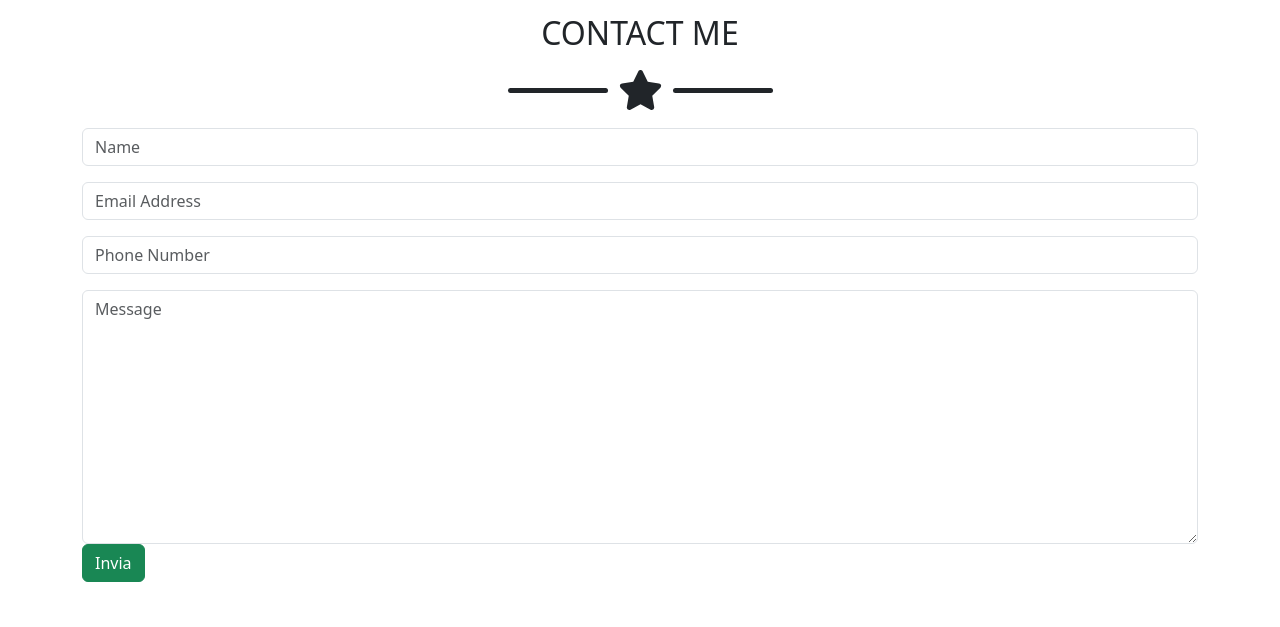
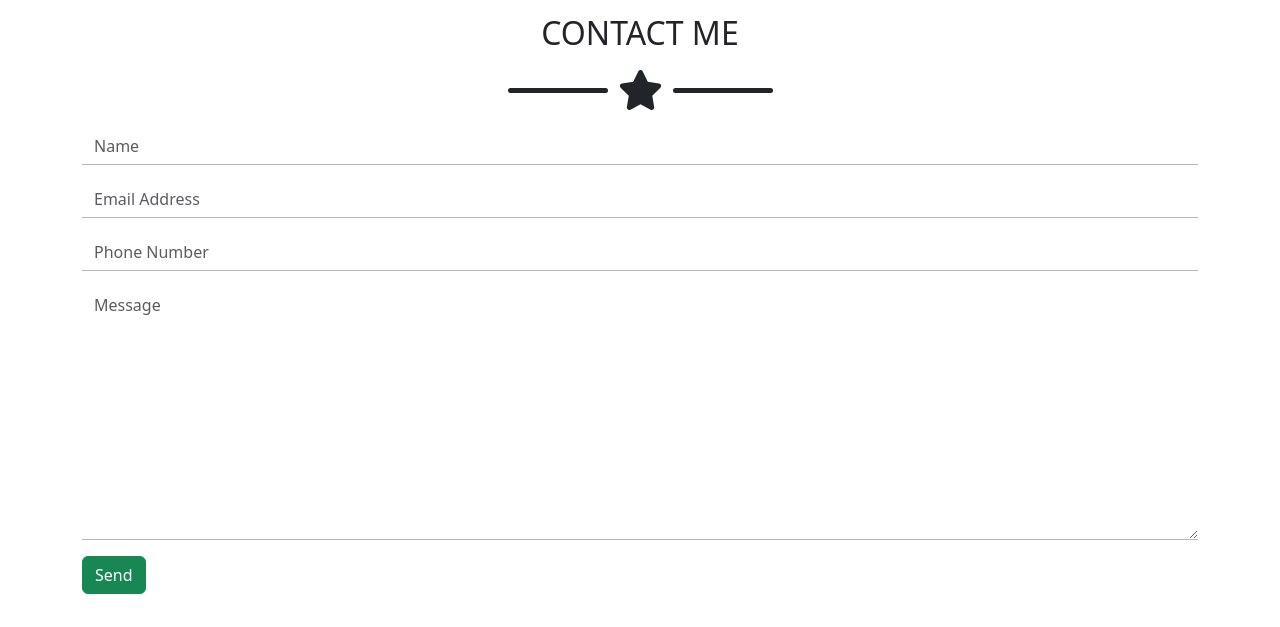
Before and after one commit to Hycarus/html-css-bootstrap-freelancer, a plain HTML site: page index.html in a window 1280 px wide. Shown: the part 1720-2347 px from the top of the page. Drawn offline with nearby package versions, Linux system fonts and the light colour scheme.

Commit message:
changed form style

```diff
--- a/css/style.css
+++ b/css/style.css
@@ -25,3 +25,11 @@
     font-size: 5em;
     font-weight: bold;
 }
+
+.my-form-control{
+    border-bottom: 1px solid rgba(0, 0, 0, 0.284);
+    border-top: none;
+    border-right: none;
+    border-left: none;
+    border-radius: 0%;
+}
--- a/index.html
+++ b/index.html
@@ -159,16 +159,16 @@
             </div>
             <form>
                 <div class="mb-3">
-                    <input type="text" class="form-control" placeholder="Name">
+                    <input type="text" class="form-control my-form-control" placeholder="Name">
                 </div>
                 <div class="mb-3">
-                    <input type="email" class="form-control" placeholder="Email Address">
+                    <input type="email" class="form-control my-form-control" placeholder="Email Address">
                 </div>
                 <div class="mb-3">
-                    <input type="text" class="form-control" placeholder="Phone Number">
+                    <input type="text" class="form-control my-form-control" placeholder="Phone Number">
                 </div>
-                <textarea name="messaggio" class="form-control" cols="30" rows="10" placeholder="Message"></textarea>
-                <button type="submit" class="btn btn-success">Invia</button>
+                <textarea name="messaggio" class="form-control my-form-control" cols="30" rows="10" placeholder="Message"></textarea>
+                <button type="submit" class="btn btn-success mt-3">Send</button>
             </form>
         </section>
     </main>
```
